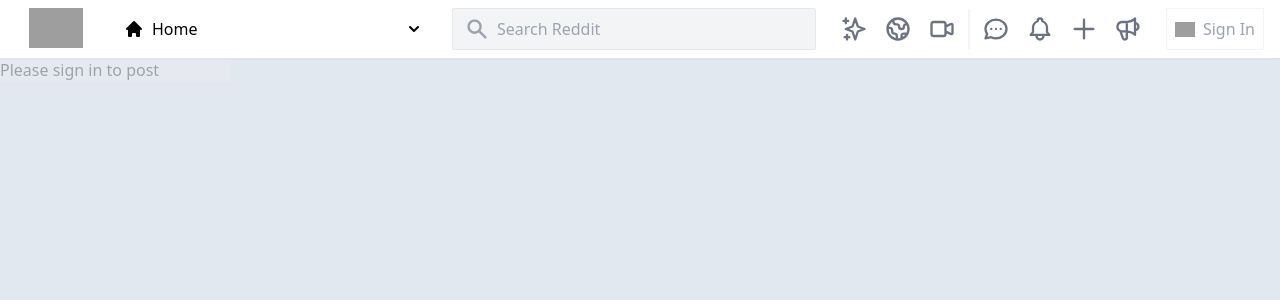
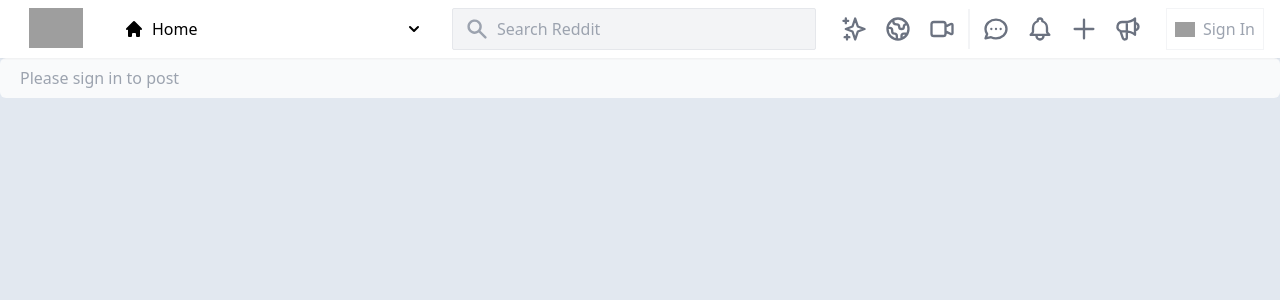
Before and after one commit to ssgsj-carranza/reddit-2.0, a Next.js app: page / in a window 1280 px wide. Shown: the top 300 px of the page. Built offline with nearby package versions, Linux system fonts and the light colour scheme; no server answers; grey boxes are pictures that could not be loaded.

Commit message:
added some style to post box, working on avatar component, solved login issue by changing NEXTAUTH URL in env file

```diff
--- /dev/null
+++ b/components/Avatar.tsx
@@ -0,0 +1,15 @@
+import { useSession } from 'next-auth/react';
+import Image from 'next/image';
+import React from 'react'
+
+function Avatar() {
+    const {data: session} = useSession();
+
+  return (
+    <div>
+        <Image />
+    </div>
+  )
+}
+
+export default Avatar
--- a/components/PostBox.tsx
+++ b/components/PostBox.tsx
@@ -6,11 +6,12 @@
 
   return (
     <form>
-        <div>
+        <div className="flex items-center space-x-3">
             {/* Avatar */}
             <input type='text'
                    placeholder={session ? 'Enter post title here' : 'Please sign in to post'}
                    disabled={!session}
+                   className='bg-gray-50 p-2 pl-5 outline-none rounded-md flex-1'
             />
         </div>
     </form>
```
